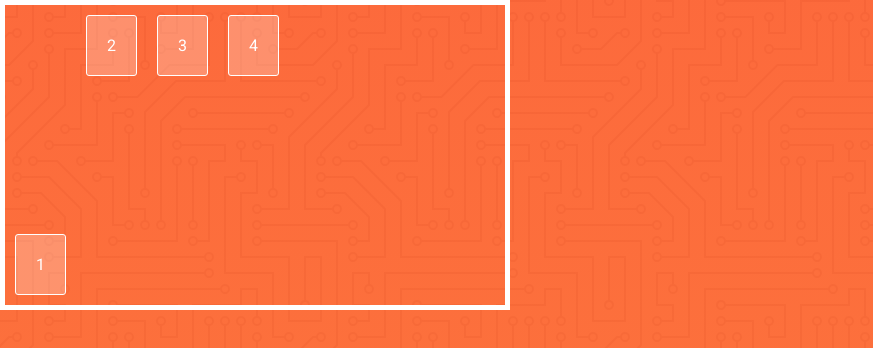
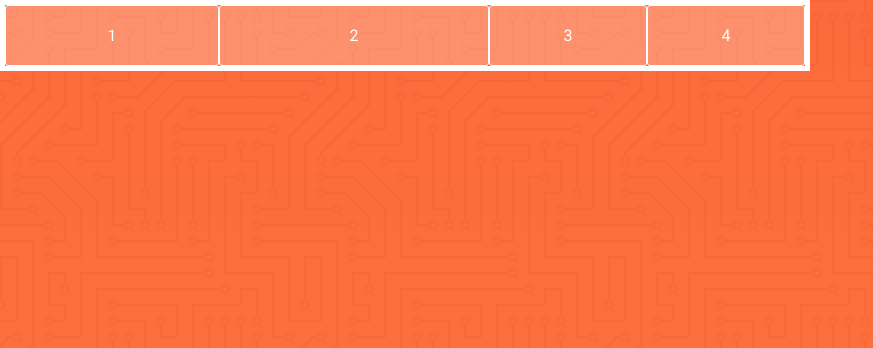
Before and after one commit to paulosales47/CursoFlexBox, an Angular app: page / in a window 1280 px wide. Shown: the top 348 px of the page, without its empty margins (0-873 px from the left). Built offline with nearby package versions, Linux system fonts and the light colour scheme.

Commit message:
Utilizando flex-gow para distribuir o espaço excedente

```diff
--- a/src/styles.scss
+++ b/src/styles.scss
@@ -26,12 +26,21 @@ html {
 
 .container{
     display: flex;
-    align-items: flex-start;
-    height: 300px;
-    width: 500px;
+    width: 800px;
     border: 5px solid white;
 }
 
+.container div{
+    margin: 0;
+    padding: 20px 0;
+    width: 100px;
+    flex-grow: 1;
+}
+
+.container div:nth-child(2){
+    flex-grow: 3;
+}
+
 .container div:nth-child(1){
-    align-self: flex-end;
+    flex-grow: 2;
 }
```
